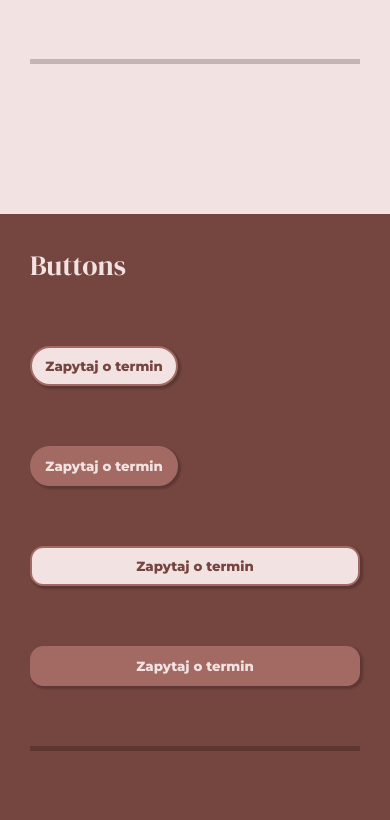
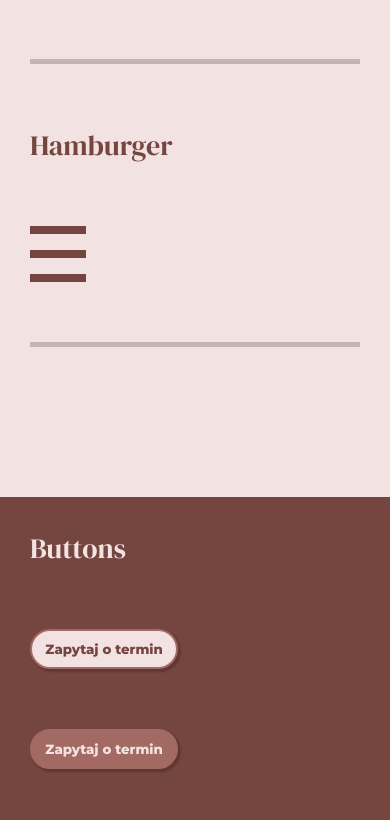
Before and after one commit to AMichalMurawski/kkania, a React (Vite) app: page / in a window 390 px wide. Shown: the part 3026-3846 px from the top of the page. Built offline with nearby package versions, Linux system fonts and the light colour scheme.

Commit message:
Hamburger

```diff
--- a/src/App.tsx
+++ b/src/App.tsx
@@ -8,6 +8,7 @@ import Image from "./elements/Images/Image";
 import ImageBg from "./elements/Images/ImageBg";
 import Logo from "./elements/Logo/Logo";
 import Contact from "./elements/Contact/Contact";
+import Hamburger from "./elements/Hamburger/Hamburger";
 
 
 
@@ -86,9 +87,15 @@ function App() {
 
       <div style={{ width: '100%', height: '5px', backgroundColor: 'var(--color-shadow)' }} />
 
+      <h3 style={{ margin: 0 }}>Hamburger</h3>
+      <div style={{ display: 'flex', flexWrap: 'wrap', gap: '60px' }}>
+        <Hamburger onClick={() => {}}/>
+      </div>
+
+      <div style={{ width: '100%', height: '5px', backgroundColor: 'var(--color-shadow)' }} />
+
       <h3 style={{ margin: 0 }}></h3>
       <div style={{ display: 'flex', flexWrap: 'wrap', gap: '60px' }}>
-
       </div>
     </div>
 
@@ -143,6 +150,13 @@ function App() {
 
       <div style={{ width: '100%', height: '5px', backgroundColor: 'var(--color-shadow)' }} />
 
+      <h3 style={{ margin: 0 }}>Hamburger</h3>
+      <div style={{ display: 'flex', flexWrap: 'wrap', gap: '60px' }}>
+        <Hamburger onClick={() => {}} style="dark"/>
+      </div>
+
+      <div style={{ width: '100%', height: '5px', backgroundColor: 'var(--color-shadow)' }} />
+
       <h3 style={{ margin: 0 }}></h3>
       <div style={{ display: 'flex', flexWrap: 'wrap', gap: '60px' }}>
 
--- /dev/null
+++ b/src/elements/Hamburger/Hamburger.module.css
@@ -0,0 +1,58 @@
+.wraper {
+    position: relative;
+    width: 3.5em;
+    height: 3.5em;
+    cursor: pointer;
+}
+.wraper div {
+    position: absolute;
+    height: 0.5em;
+    transition: width var(--transition-primary), rotate var(--transition-primary), translate var(--transition-primary);
+}
+.wraper div {
+    width: 100%;
+}
+.wraper div:nth-child(1),
+.wraper div:nth-child(3) {
+    transform-origin: left;
+}
+.wraper div:nth-child(2) {
+    transform-origin: center;
+}
+.wraper div:nth-child(1) {
+    top: 0;
+    left: 0;
+}
+.wraper div:nth-child(2) {
+    top: 50%;
+    left: 50%;
+    translate: -50% -50%;
+}
+.wraper div:nth-child(3) {
+    bottom: 0;
+    left: 0;
+}
+
+.light div {
+    background-color: var(--color-secondary);
+}
+
+.dark div {
+    background-color: var(--color-primary);
+}
+
+
+.exit div:nth-child(1),
+.exit div:nth-child(3) {
+    width: calc(100% * var(--sqrt2) - 0.7em);
+    translate: 0.2em 0;
+}
+.exit div:nth-child(1) {
+    rotate: 45deg;
+}
+.exit div:nth-child(2) {
+    width: 0;
+}
+.exit div:nth-child(3) {
+    rotate: -45deg;
+}
--- /dev/null
+++ b/src/elements/Hamburger/Hamburger.tsx
@@ -0,0 +1,17 @@
+import React, { useState } from "react";
+import styles from "./Hamburger.module.css";
+import { HamburgerProps } from "./types";
+
+const Hamburger: React.FC<HamburgerProps> = ({onClick, style='light'}) => {
+    const [mode, setMode] = useState<boolean>(false)
+
+    return (
+        <div className={`${styles.wraper} ${mode ? styles.exit : null} ${style === 'light' ? styles.light : styles.dark}`} onClick={() => setMode(!mode)}>
+            <div />
+            <div />
+            <div />
+        </div>
+    );
+};
+
+export default Hamburger;
--- /dev/null
+++ b/src/elements/Hamburger/types.ts
@@ -0,0 +1,4 @@
+export interface HamburgerProps {
+    onClick: () => void;
+    style?: 'light' | 'dark';
+}
--- a/src/styles/index.css
+++ b/src/styles/index.css
@@ -12,6 +12,8 @@
     --font-logo: 'BlackOpsOne', sans-serif;
 
     --transition-primary: 200ms ease;
+
+    --sqrt2: 1.41421356237;
 }
 
 *,
```
Also changed, not shown: 1 other file (tests, documents, lock files or other folders).
